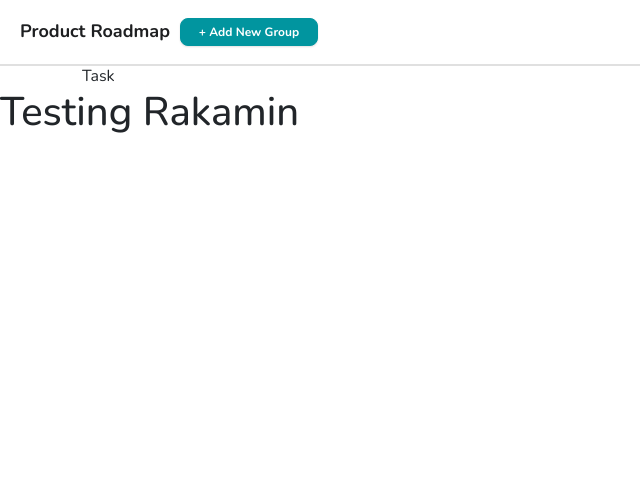
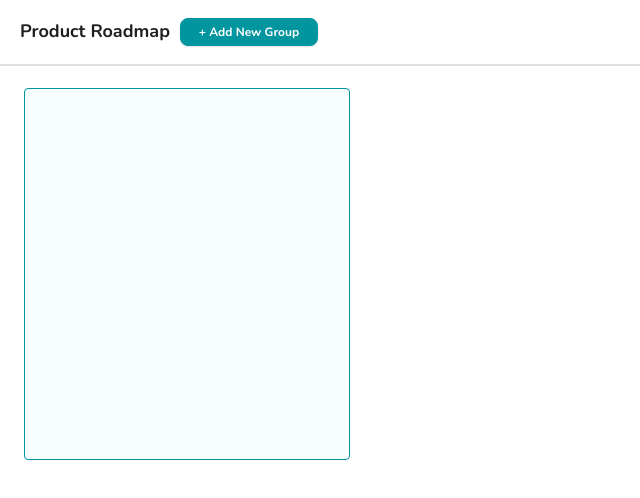
Before and after one commit to NaufalRafi-hub/rakamin-mini-project, a React (Create React App) app: page / in a window 1280 px wide. Shown: the top 498 px of the page, without its empty margins (0-640 px from the left). Built offline with nearby package versions, Linux system fonts and the light colour scheme.

Commit message:
add custom container, and add structure for task component

```diff
--- a/src/App.css
+++ b/src/App.css
@@ -5,6 +5,12 @@
 .mt-24 {
   margin-top: 24px;
 
+}
+.container-cust {
+  margin-top: 24px;
+  margin-bottom: 24px;
+  margin-right: 24px;
+  margin-left: 24px;
 }
 .mr-24 {
   margin-right: 24px;
--- a/src/App.js
+++ b/src/App.js
@@ -8,15 +8,13 @@ function App() {
   return (
     <div className="App">
       <Nav />
-      <Container>
-       <div className="row">
-        <div className="col-md">
-          <Task />
+      <div className='container-cust'>
+        <div className="row">
+          <div className="col-md">
+            <Task />
+          </div>
         </div>
       </div>
-      </Container>
-
-      <h1>Testing Rakamin</h1>
     </div>
   );
 }
--- a/src/components/Task/Task.css
+++ b/src/components/Task/Task.css
@@ -0,0 +1,16 @@
+.taskBox {
+    box-sizing: border-box;
+    display: flex;
+    flex-direction: column;
+    align-items: flex-start;
+    padding: 16px;
+    gap: 8px;
+    width: 326px;
+    height: 372px;
+    background: #F7FEFF;
+    border: 1px solid #01959F;
+    border-radius: 4px;
+    flex: none;
+    order: 0;
+    flex-grow: 1;
+}
--- a/src/components/Task/index.js
+++ b/src/components/Task/index.js
@@ -1,8 +1,11 @@
 import React from 'react'
+import './Task.css'
 
 const Task = () => {
   return (
-    <div>Task</div>
+    <div className='wrap-task'>
+      <div className='taskBox'></div>
+    </div>
   )
 }
 
```
